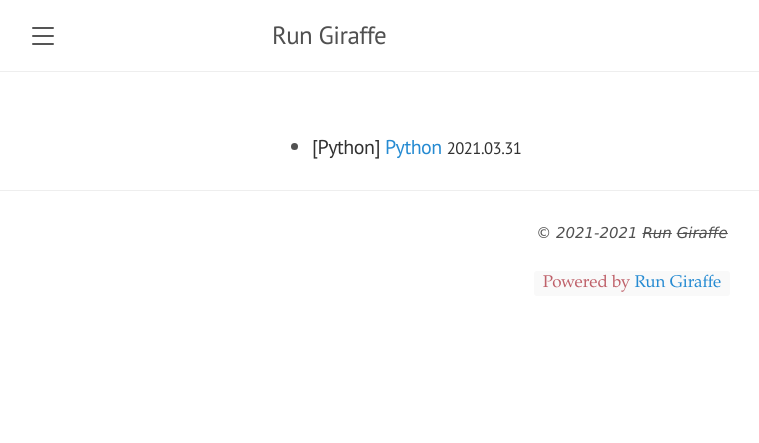
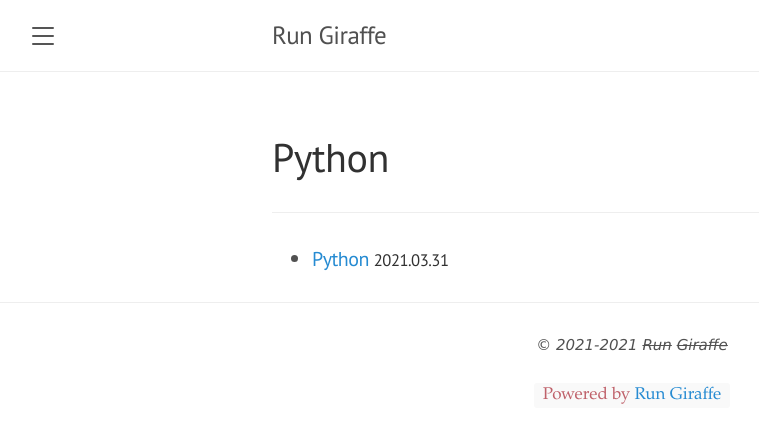
Before and after one commit to froggy0m0/froggy0m0.github.io, a Jekyll site: the page built from categories/Python.md, in a window 1280 px wide. Shown: the top 443 px of the page, without its empty margins (8-767 px from the left). Built offline with Jekyll 4.4.1, drawn with Linux system fonts in a browser that asks for light colours.

Commit message:
카테고리 정렬
이전에는 카테고리명이 ul 태그에 겹쳐서 ul밖으로 빼냄

```diff
--- a/_layouts/category.html
+++ b/_layouts/category.html
@@ -1,13 +1,12 @@
 ---
 layout: default
 ---
+{% assign category = page.category | default: page.title %}
+<h1> {{ category }} </h1><hr>
 <ul class="posts-list">
-
-  {% assign category = page.category | default: page.title %}
   {% for post in site.categories[category] %}
     <li>
       <h5>
-          <span> [{{ category }}] </span>
           <a href="{{ site.baseurl }}{{ post.url }}">{{ post.title }}
           </a>
           <small>{{ post.date | date : "%Y.%m.%d" }}</small>
```
